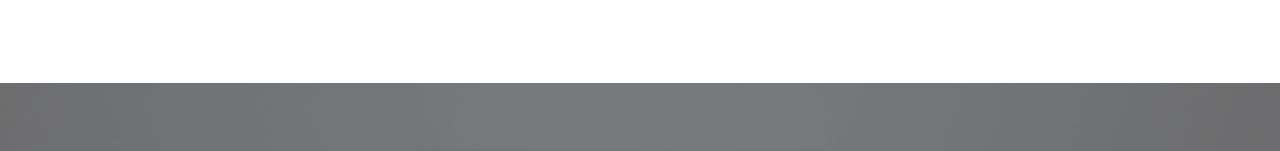
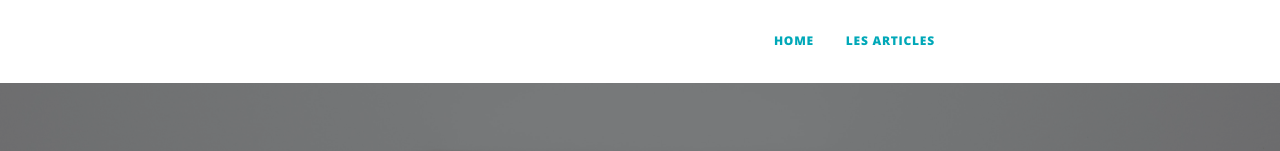
Before and after one commit to AnaisHammouche/Blog_Vue.js, a Vue app in the folder projet_blog/: page / in a window 1280 px wide. Shown: the top 151 px of the page. Built offline with nearby package versions, Linux system fonts and the light colour scheme.

Commit message:
navbar fix link color

```diff
--- a/projet_blog/src/App.vue
+++ b/projet_blog/src/App.vue
@@ -34,7 +34,9 @@ export default {
   color: #2c3e50;
 } */
 
-#nav a.router-link-exact-active {
+/* #nav a.router-link-exact-active {
   color: #42b983;
-}
+} */
+
+
 </style>
--- a/projet_blog/src/components/Navbar.vue
+++ b/projet_blog/src/components/Navbar.vue
@@ -65,4 +65,7 @@ export default {
 </script>
 
 <style>
+#nav a.router-link-exact-active {
+  color: #00A8B8 !important
+}
 </style>
```
